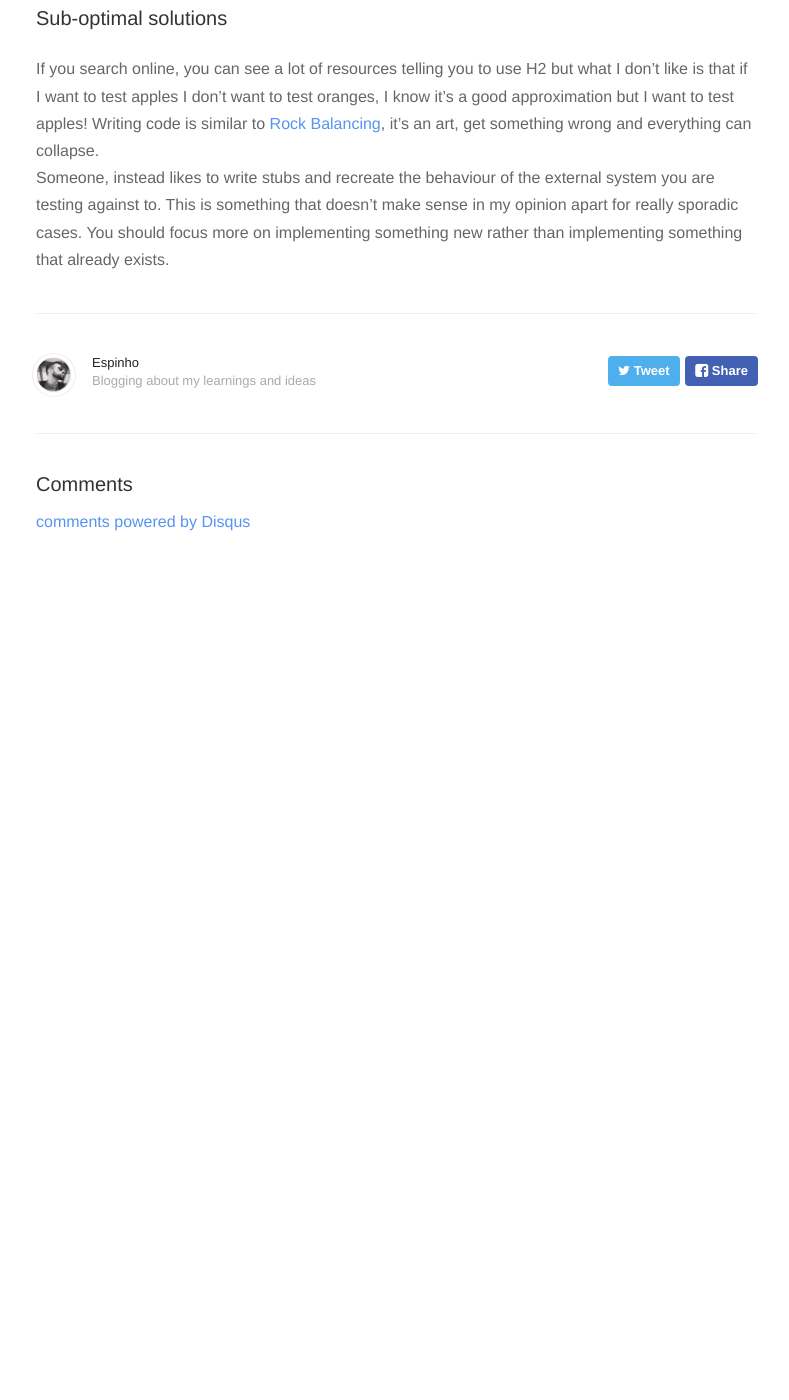
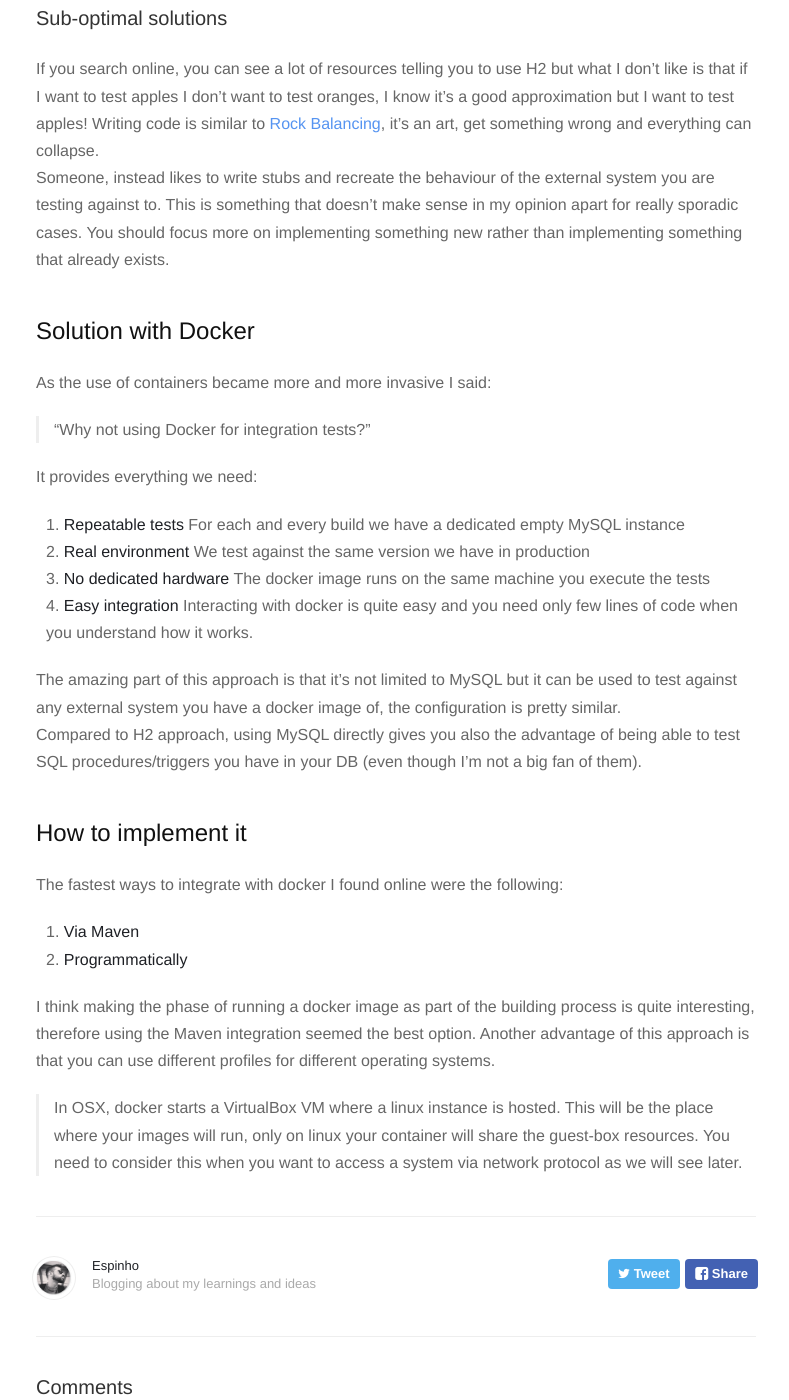
Before and after one commit to espinhogr/espinhogr.github.io, a Jekyll site: the page built from _posts/2015-12-24-integration-test-mysql.md, in a window 1280 px wide and 1400 px high, scrolled down 836 px. Shown: the whole window, without its empty margins (244-1033 px from the left). Built offline with Jekyll 4.4.1, drawn with Linux system fonts in a browser that asks for light colours; nearby versions of some CDN libraries; Markdown is read by kramdown in place of the engine named in the settings; comment, search, counter and statistics services are not loaded; before the commit the page ends 1466 px from its top, so only the background shows below that.

Commit message:
Start writing how to implement it

```diff
--- a/_posts/2015-12-24-integration-test-mysql.md
+++ b/_posts/2015-12-24-integration-test-mysql.md
@@ -9,7 +9,7 @@ tags:
  - dao
 ---
 
-## How should I test a Data Access Object (DAO)?
+## How should I test a Data Access Object (DAO)? ##
 
 The answer to this question has always been a big doubt for me in the past. I'm sure everybody sooner or later reached the point where you need to test some code interacting with the DB. Unit testing code that talks with other code is quite easy (depending on how well you architect your application) but when you reach the borders, testing the interaction with other systems gets more complex. For instance let's say you are writing Java code using JDBC, what should you test about a method executing a query on the DB and returning the `ResultSet`? Should you test the `executeQuery` method has been called with the right query? Should you mock the `Statement` object to return the `ResultSet` you expect? All these approaches looks silly to me, both of them are not actually testing the query I'm using works, they just make sure I wrote the query as _I suppose_ works and the DB is returning what _I suppose_ will return. If you're thinking
 
@@ -23,3 +23,30 @@ The way to go in my opinion is to test your code against a real instance, make s
 
 If you search online, you can see a lot of resources telling you to use H2 but what I don't like is that if I want to test apples I don't want to test oranges, I know it's a good approximation but I want to test apples! Writing code is similar to [Rock Balancing](https://en.wikipedia.org/wiki/Rock_balancing), it's an art, get something wrong and everything can collapse.
 Someone, instead likes to write stubs and recreate the behaviour of the external system you are testing against to. This is something that doesn't make sense in my opinion apart for really sporadic cases. You should focus more on implementing something new rather than implementing something that already exists.
+
+## Solution with Docker ##
+
+As the use of containers became more and more invasive I said:
+
+>"Why not using Docker for integration tests?"
+
+It provides everything we need:
+
+- __Repeatable tests__ For each and every build we have a dedicated empty MySQL instance
+- __Real environment__ We test against the same version we have in production
+- __No dedicated hardware__ The docker image runs on the same machine you execute the tests
+- __Easy integration__ Interacting with docker is quite easy and you need only few lines of code when you understand how it works.
+
+The amazing part of this approach is that it's not limited to MySQL but it can be used to test against any external system you have a docker image of, the configuration is pretty similar.
+Compared to H2 approach, using MySQL directly gives you also the advantage of being able to test SQL procedures/triggers you have in your DB (even though I'm not a big fan of them).
+
+## How to implement it ##
+
+The fastest ways to integrate with docker I found online were the following:
+
+- __Via Maven__
+- __Programmatically__
+
+I think making the phase of running a docker image as part of the building process is quite interesting, therefore using the Maven integration seemed the best option. Another advantage of this approach is that you can use different profiles for different operating systems.
+
+> In OSX, docker starts a VirtualBox VM where a linux instance is hosted. This will be the place where your images will run, only on linux your container will share the guest-box resources. You need to consider this when you want to access a system via network protocol as we will see later.
```
